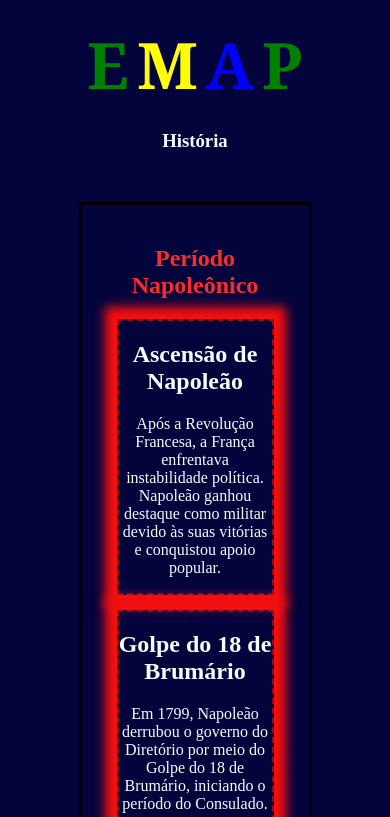
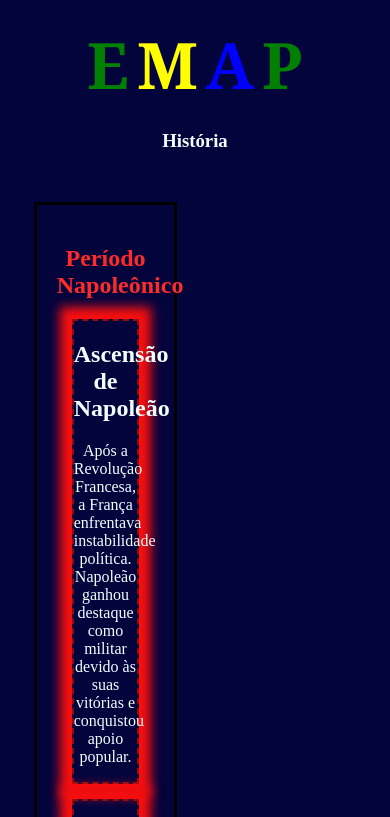
Before and after one commit to Cont-j31/Livro-escolar-para-o-8-ano, a plain HTML site: page degraumat/his3.html in a window 390 px wide. Shown: the top 817 px of the page. Drawn offline with Linux system fonts and the light colour scheme.

```diff
--- a/degraumat/his3.css
+++ b/degraumat/his3.css
@@ -53,3 +53,8 @@
     text-align: center;
     border: 1px solid rgb(85, 16, 16);
 }
+@media (max-width: 752px){
+    main{
+        width:50vw;
+    }
+}
```
